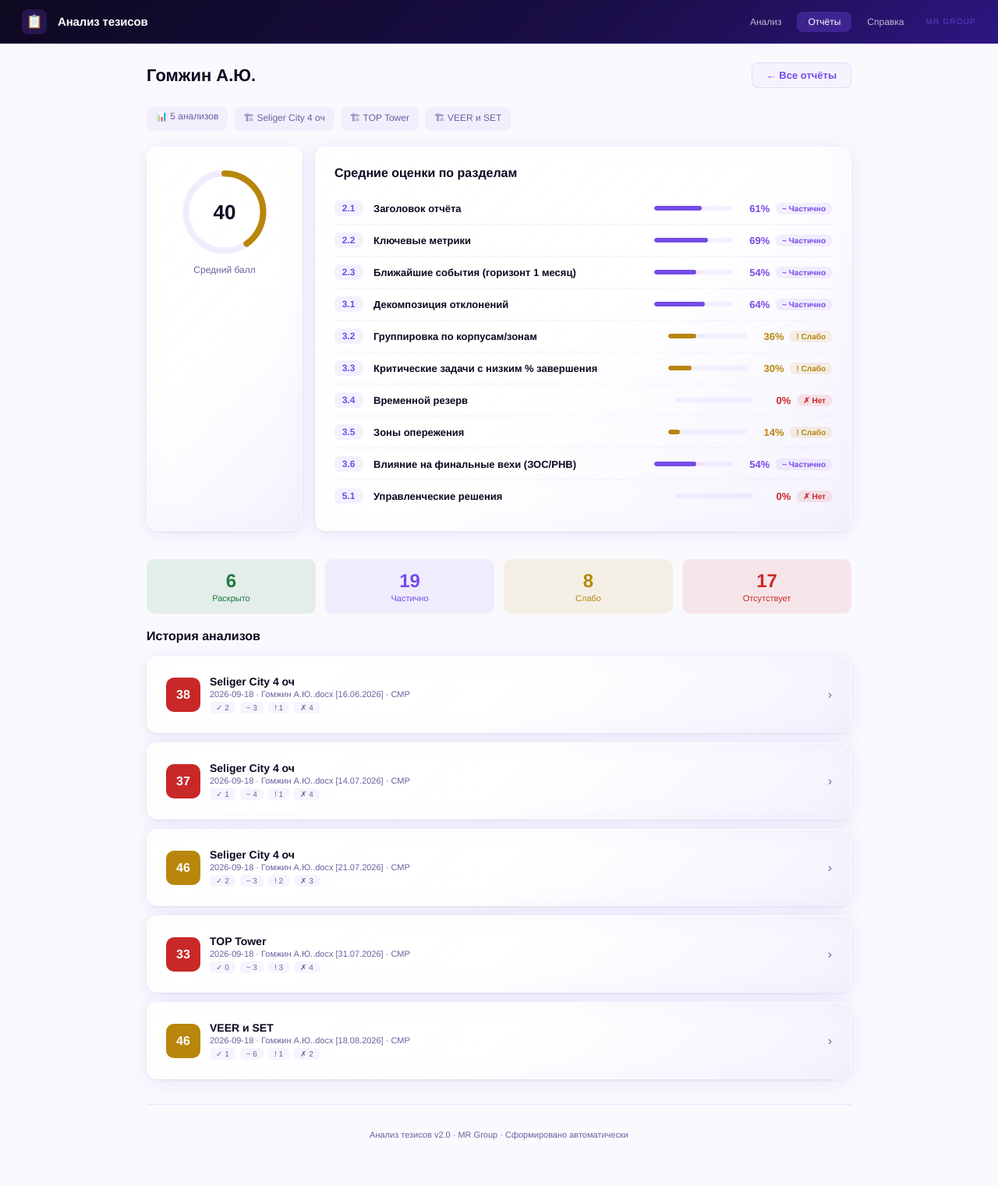
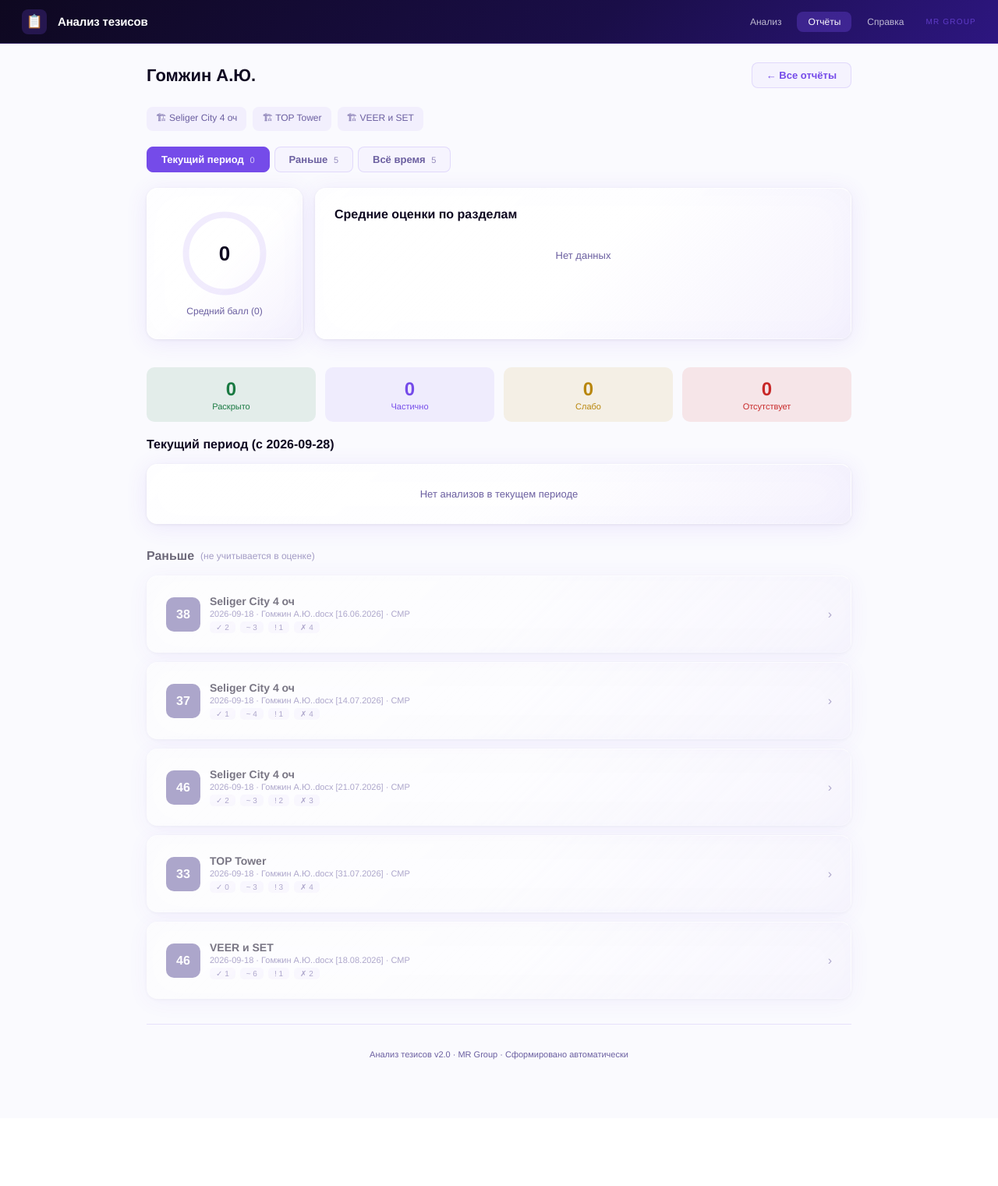
Before and after one commit to ignatovis/Tezisy, a Flask app: a page that uses templates/report_author.html in a window 1280 px wide. Shown: the top 1521 px of the page at 78% size. After the commit the page ends 1359 px from the top, so only its background shows below. Run offline with Flask 3, Linux system fonts and the light colour scheme; some web fonts are replaced.

Commit message:
feat: add analysis reset from 28.09.2026 with period switching
- Previous analyses marked as "Ранний период" (early period)
- New analyses from 28.09.2026 start fresh scoring
- Added tab switching between old and new metrics in reports

Co-Authored-By: Claude Opus 4.6 <noreply@anthropic.com>

```diff
--- a/app.py
+++ b/app.py
@@ -137,38 +137,34 @@ def reports():
     return render_template('reports.html', authors=authors)
 
 
-@app.route('/report/<path:author>')
-def report_author(author):
-    entries = history.get_author_history(author)
-    if not entries:
-        flash(f'Нет данных для «{author}»', 'error')
-        return redirect(url_for('reports'))
+def _calc_period_stats(entry_list):
+    if not entry_list:
+        return {
+            'avg_score': 0, 'avg_class': 'bad', 'count': 0,
+            'section_avgs': [], 'total_stats': {'good': 0, 'partial': 0, 'weak': 0, 'missing': 0},
+        }
 
-    total = sum(e['overall_score'] for e in entries)
-    avg_score = round(total / len(entries), 1)
+    total = sum(e['overall_score'] for e in entry_list)
+    avg = round(total / len(entry_list), 1)
 
-    if avg_score >= 80:
-        avg_class = 'good'
-    elif avg_score >= 60:
-        avg_class = 'partial'
-    elif avg_score >= 40:
-        avg_class = 'weak'
+    if avg >= 80:
+        cls = 'good'
+    elif avg >= 60:
+        cls = 'partial'
+    elif avg >= 40:
+        cls = 'weak'
     else:
-        avg_class = 'bad'
+        cls = 'bad'
 
-    section_avgs = {}
-    for entry in entries:
+    sec_map = {}
+    for entry in entry_list:
         for sec in entry.get('sections', []):
             key = sec['num']
-            if key not in section_avgs:
-                section_avgs[key] = {
-                    'num': sec['num'],
-                    'title': sec['title'],
-                    'scores': [],
-                }
-            section_avgs[key]['scores'].append(sec['score'])
+            if key not in sec_map:
+                sec_map[key] = {'num': sec['num'], 'title': sec['title'], 'scores': []}
+            sec_map[key]['scores'].append(sec['score'])
 
-    for v in section_avgs.values():
+    for v in sec_map.values():
         v['avg'] = round(sum(v['scores']) / len(v['scores']), 1)
         if v['avg'] >= 70:
             v['status'] = 'good'
@@ -179,27 +175,54 @@ def report_author(author):
         else:
             v['status'] = 'not_found'
 
-    section_list = sorted(section_avgs.values(), key=lambda x: x['num'])
+    stats = {'good': 0, 'partial': 0, 'weak': 0, 'missing': 0}
+    for entry in entry_list:
+        s = entry.get('stats', {})
+        stats['good'] += s.get('good', 0)
+        stats['partial'] += s.get('partial', 0)
+        stats['weak'] += s.get('weak', 0)
+        stats['missing'] += s.get('missing', 0)
 
+    return {
+        'avg_score': avg, 'avg_class': cls, 'count': len(entry_list),
+        'section_avgs': sorted(sec_map.values(), key=lambda x: x['num']),
+        'total_stats': stats,
+    }
+
+
+@app.route('/report/<path:author>')
+def report_author(author):
+    entries = history.get_author_history(author)
+    if not entries:
+        flash(f'Нет данных для «{author}»', 'error')
+        return redirect(url_for('reports'))
+
+    current_entries = [e for e in entries if e.get('period') == 'current']
+    old_entries = [e for e in entries if e.get('period') == 'old']
+
+    periods = {
+        'current': _calc_period_stats(current_entries),
+        'old': _calc_period_stats(old_entries),
+        'all': _calc_period_stats(entries),
+    }
+
+    active = periods['current'] if current_entries else periods['all']
     projects = list({e['project'] for e in entries if e.get('project') and e['project'] != 'Не указан'})
-
-    total_stats = {'good': 0, 'partial': 0, 'weak': 0, 'missing': 0}
-    for entry in entries:
-        s = entry.get('stats', {})
-        total_stats['good'] += s.get('good', 0)
-        total_stats['partial'] += s.get('partial', 0)
-        total_stats['weak'] += s.get('weak', 0)
-        total_stats['missing'] += s.get('missing', 0)
 
     return render_template('report_author.html',
                            author=author,
                            entries=entries,
-                           avg_score=avg_score,
-                           avg_class=avg_class,
-                           count=len(entries),
-                           section_avgs=section_list,
+                           current_entries=current_entries,
+                           old_entries=old_entries,
+                           periods=periods,
+                           avg_score=active['avg_score'],
+                           avg_class=active['avg_class'],
+                           count=len(current_entries),
+                           count_old=len(old_entries),
+                           section_avgs=active['section_avgs'],
                            projects=projects,
-                           total_stats=total_stats)
+                           total_stats=active['total_stats'],
+                           score_reset_date=history.SCORE_RESET_DATE)
 
 
 @app.route('/help')
--- a/templates/report_author.html
+++ b/templates/report_author.html
@@ -140,6 +140,14 @@
 .entry-stat-num{font-size:18px;font-weight:700;}
 .entry-stat-label{font-size:10px;font-weight:500;margin-top:1px;}
 
+.period-tabs{display:flex;gap:6px;margin-bottom:20px;flex-wrap:wrap;}
+.period-tab{padding:8px 18px;border:1px solid var(--border);border-radius:8px;
+  background:rgba(117,75,233,.03);color:var(--c-purple-muted);font-size:13px;
+  font-weight:600;cursor:pointer;font-family:inherit;transition:all .15s;}
+.period-tab:hover{background:rgba(117,75,233,.08);border-color:var(--c-purple);}
+.period-tab.active{background:var(--c-purple);color:#fff;border-color:var(--c-purple);}
+.period-count{font-size:11px;font-weight:400;opacity:.7;margin-left:4px;}
+
 @media(max-width:700px){
   .summary-row{grid-template-columns:1fr;}
   .report-header{flex-direction:column;align-items:flex-start;}
@@ -155,33 +163,40 @@
 </div>
 
 <div class="meta-row">
-  <span class="meta-tag">📊 {{ count }} анализ{{ 'ов' if count > 4 else ('а' if 1 < count < 5 else '') }}</span>
   {% for p in projects %}
   <span class="meta-tag">🏗 {{ p }}</span>
   {% endfor %}
 </div>
 
+<!-- Переключатель периодов -->
+<div class="period-tabs">
+  <button class="period-tab active" data-period="current">Текущий период <span class="period-count">{{ periods.current.count }}</span></button>
+  {% if count_old %}
+  <button class="period-tab" data-period="old">Раньше <span class="period-count">{{ periods.old.count }}</span></button>
+  {% endif %}
+  <button class="period-tab" data-period="all">Всё время <span class="period-count">{{ periods.all.count }}</span></button>
+</div>
+
+{% macro render_summary(p, pid) %}
+<div class="period-panel" data-period="{{ pid }}" {% if pid != 'current' %}style="display:none"{% endif %}>
   <div class="summary-row">
-  <!-- Средний балл -->
     <div class="card score-card">
       {% set circumference = 311.018 %}
-    {% set offset = circumference - (circumference * avg_score / 100) %}
+      {% set offset = circumference - (circumference * p.avg_score / 100) %}
       <div class="score-ring">
         <svg viewBox="0 0 110 110">
           <circle class="bg" cx="55" cy="55" r="49.5"/>
-        <circle class="fg {{ avg_class }}" cx="55" cy="55" r="49.5"
+          <circle class="fg {{ p.avg_class }}" cx="55" cy="55" r="49.5"
             stroke-dasharray="{{ circumference }}"
             stroke-dashoffset="{{ offset }}"/>
         </svg>
-      <div class="score-value">{{ avg_score|round|int }}</div>
+        <div class="score-value">{{ p.avg_score|round|int }}</div>
       </div>
-    <div class="score-sub">Средний балл</div>
+      <div class="score-sub">Средний балл ({{ p.count }})</div>
     </div>
-
-  <!-- Средние по разделам -->
     <div class="card">
       <div class="card-title">Средние оценки по разделам</div>
-    {% for s in section_avgs %}
+      {% for s in p.section_avgs %}
       <div class="section-avg-row">
         <span class="section-avg-num">{{ s.num }}</span>
         <span class="section-avg-title">{{ s.title }}</span>
@@ -197,33 +212,43 @@
         </span>
       </div>
       {% endfor %}
+      {% if not p.section_avgs %}
+      <div style="text-align:center;padding:20px;color:var(--c-purple-muted);font-size:13px;">Нет данных</div>
+      {% endif %}
     </div>
   </div>
-
-<!-- Сводная статистика -->
   <div class="stats-row">
     <div class="stat-box good">
-    <div class="stat-num">{{ total_stats.good }}</div>
+      <div class="stat-num">{{ p.total_stats.good }}</div>
       <div class="stat-label">Раскрыто</div>
     </div>
     <div class="stat-box partial">
-    <div class="stat-num">{{ total_stats.partial }}</div>
+      <div class="stat-num">{{ p.total_stats.partial }}</div>
       <div class="stat-label">Частично</div>
     </div>
     <div class="stat-box weak">
-    <div class="stat-num">{{ total_stats.weak }}</div>
+      <div class="stat-num">{{ p.total_stats.weak }}</div>
       <div class="stat-label">Слабо</div>
     </div>
     <div class="stat-box missing">
-    <div class="stat-num">{{ total_stats.missing }}</div>
+      <div class="stat-num">{{ p.total_stats.missing }}</div>
       <div class="stat-label">Отсутствует</div>
     </div>
   </div>
+</div>
+{% endmacro %}
 
-<!-- История анализов -->
-<div class="history-title">История анализов</div>
+{{ render_summary(periods.current, 'current') }}
+{% if count_old %}
+{{ render_summary(periods.old, 'old') }}
+{% endif %}
+{{ render_summary(periods.all, 'all') }}
 
-{% for e in entries %}
+<!-- История анализов — текущий период -->
+{% if current_entries %}
+<div class="history-title">Текущий период (с {{ score_reset_date }})</div>
+
+{% for e in current_entries %}
 <div class="card entry-card" onclick="this.classList.toggle('open')">
   <div class="entry-top">
     <div class="entry-score-badge {{ e.verdict_class }}">{{ e.overall_score|round|int }}</div>
@@ -285,4 +310,94 @@
   </div>
 </div>
 {% endfor %}
+{% else %}
+<div class="history-title">Текущий период (с {{ score_reset_date }})</div>
+<div class="card" style="text-align:center;padding:30px;color:var(--c-purple-muted);font-size:13px;">
+  Нет анализов в текущем периоде
+</div>
+{% endif %}
+
+<!-- Раньше -->
+{% if old_entries %}
+<div class="history-title" style="margin-top:32px;opacity:.6">
+  Раньше
+  <span style="font-size:12px;font-weight:400;color:var(--c-purple-muted)">(не учитывается в оценке)</span>
+</div>
+
+{% for e in old_entries %}
+<div class="card entry-card" style="opacity:.55" onclick="this.classList.toggle('open')">
+  <div class="entry-top">
+    <div class="entry-score-badge" style="background:var(--c-purple-muted)">{{ e.overall_score|round|int }}</div>
+    <div class="entry-info">
+      <div class="entry-project">{{ e.project }}</div>
+      <div class="entry-meta">{{ e.timestamp[:10] }} · {{ e.source_name }} · {{ e.mode_label }}</div>
+      <div class="entry-tags">
+        <span class="entry-tag">✓ {{ e.stats.good }}</span>
+        <span class="entry-tag">~ {{ e.stats.partial }}</span>
+        <span class="entry-tag">! {{ e.stats.weak }}</span>
+        <span class="entry-tag">✗ {{ e.stats.missing }}</span>
+      </div>
+    </div>
+    <span class="chevron">›</span>
+  </div>
+
+  <div class="entry-details">
+    <div class="entry-stats-row">
+      <div class="entry-stat-box good">
+        <div class="entry-stat-num">{{ e.stats.good }}</div>
+        <div class="entry-stat-label">Раскрыто</div>
+      </div>
+      <div class="entry-stat-box partial">
+        <div class="entry-stat-num">{{ e.stats.partial }}</div>
+        <div class="entry-stat-label">Частично</div>
+      </div>
+      <div class="entry-stat-box weak">
+        <div class="entry-stat-num">{{ e.stats.weak }}</div>
+        <div class="entry-stat-label">Слабо</div>
+      </div>
+      <div class="entry-stat-box missing">
+        <div class="entry-stat-num">{{ e.stats.missing }}</div>
+        <div class="entry-stat-label">Отсутствует</div>
+      </div>
+    </div>
+    {% for s in e.sections %}
+    <div class="entry-section-row">
+      <span class="entry-sec-num">{{ s.num }}</span>
+      <div class="entry-sec-info">
+        <div class="entry-sec-title">{{ s.title }}</div>
+        <div class="entry-sec-desc">{{ s.description }}</div>
+      </div>
+      <div class="entry-sec-bar">
+        <div class="entry-sec-bar-fill {{ s.status }}" style="width:{{ s.score }}%"></div>
+      </div>
+      <span class="entry-sec-score {{ s.status }}">{{ s.score|round|int }}%</span>
+      <span class="entry-sec-badge {{ s.status }}">
+        {% if s.status == 'good' %}✓ Раскрыто
+        {% elif s.status == 'partial' %}~ Частично
+        {% elif s.status == 'weak' %}! Слабо
+        {% else %}✗ Нет{% endif %}
+      </span>
+    </div>
+    {% endfor %}
+    {% if e.original_text %}
+    <button class="text-toggle" onclick="event.stopPropagation();this.nextElementSibling.classList.toggle('show');this.textContent=this.nextElementSibling.classList.contains('show')?'▲ Скрыть текст':'▼ Показать текст тезисов'">▼ Показать текст тезисов</button>
+    <div class="text-preview">{{ e.original_text }}</div>
+    {% endif %}
+  </div>
+</div>
+{% endfor %}
+{% endif %}
+
+<script>
+document.querySelectorAll('.period-tab').forEach(function(tab){
+  tab.addEventListener('click',function(){
+    document.querySelectorAll('.period-tab').forEach(function(t){t.classList.remove('active')});
+    tab.classList.add('active');
+    var p=tab.getAttribute('data-period');
+    document.querySelectorAll('.period-panel').forEach(function(el){
+      el.style.display=el.getAttribute('data-period')===p?'':'none';
+    });
+  });
+});
+</script>
 {% endblock %}
--- a/templates/reports.html
+++ b/templates/reports.html
@@ -67,8 +67,8 @@
           <div class="author-stat-label">Средний балл</div>
         </div>
         <div class="author-stat">
-          <div class="author-stat-num" style="color:var(--c-dark)">{{ a.count }}</div>
-          <div class="author-stat-label">Анализов</div>
+          <div class="author-stat-num" style="color:var(--c-dark)">{{ a.count }}{% if a.count_old %}<span style="font-size:11px;color:var(--c-purple-muted);font-weight:400"> +{{ a.count_old }}</span>{% endif %}</div>
+          <div class="author-stat-label">Анализов{% if a.count_old %} (ранее){% endif %}</div>
         </div>
         <div class="author-stat">
           <div class="author-stat-num" style="color:var(--c-dark);font-size:13px">{{ a.last_date }}</div>
```
Also changed, not shown: history.py (+35 -9 lines). Lines whose indentation alone changed are shown as unchanged.
